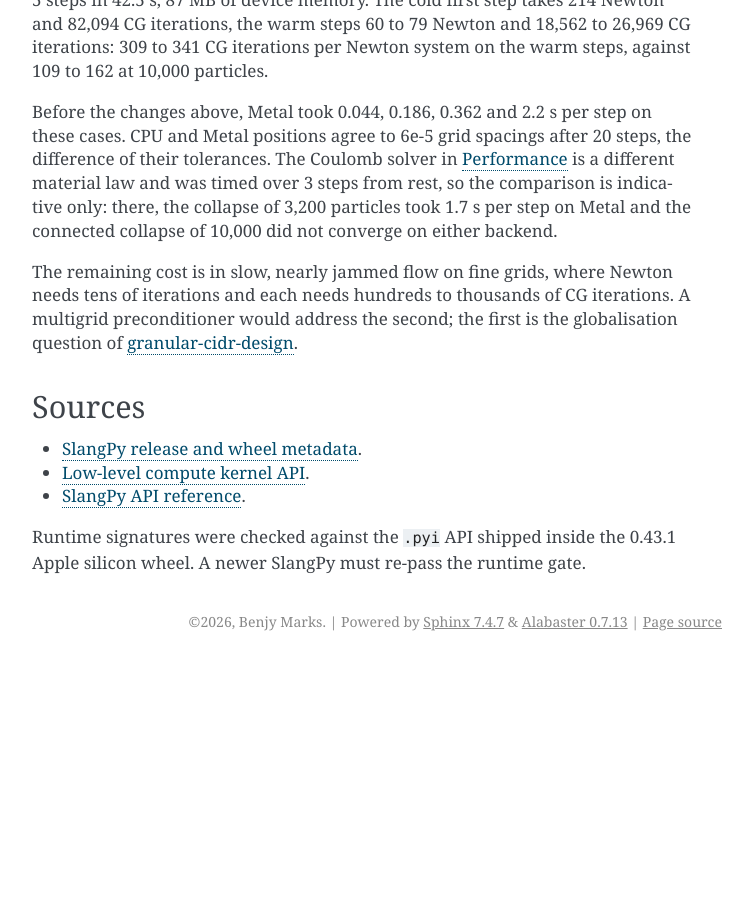
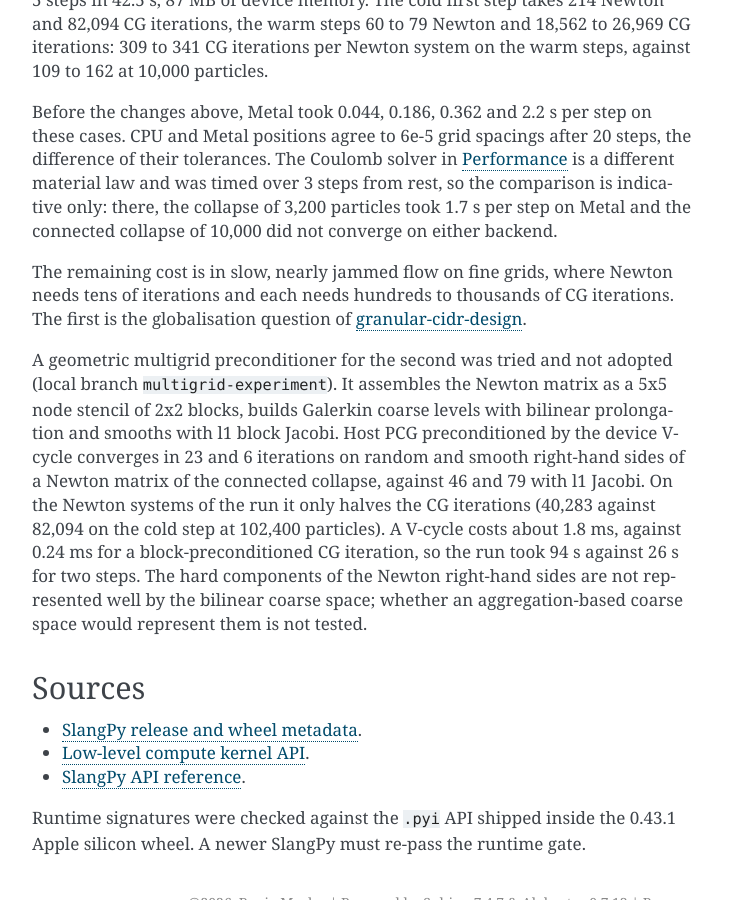
Before and after one commit to benjym/poly-mpm, a Sphinx documentation site: the page built from docs/gpu.md, in a window 1280 px wide and 900 px high, scrolled down 14372 px. Shown: the whole window, without its empty margins (388-1141 px from the left). Built offline with Sphinx 7.4.7, drawn with Linux system fonts in a browser that asks for light colours; before the commit the page ends 15033 px from its top, so only the background shows below that.

Commit message:
Record the multigrid preconditioner trial
Geometric multigrid for the Metal CIDR CG solves halves the iterations
on the 102,400-particle collapse but makes the run 3.6 times slower; the
implementation stays on the local branch multigrid-experiment. Record
the measurements in gpu.md and move the solver cost to the items that
need a decision.

Co-Authored-By: Claude Opus 5.5 <noreply@anthropic.com>

```diff
--- a/docs/gpu.md
+++ b/docs/gpu.md
@@ -557,9 +557,21 @@ steps from rest, so the comparison is indicative only: there, the collapse of
 
 The remaining cost is in slow, nearly jammed flow on fine grids, where Newton
 needs tens of iterations and each needs hundreds to thousands of CG iterations.
-A multigrid preconditioner would address the second; the first is the
-globalisation question of
+The first is the globalisation question of
 [granular-cidr-design](granular-cidr-design.md#frozen-step-results).
+
+A geometric multigrid preconditioner for the second was tried and not adopted
+(local branch `multigrid-experiment`). It assembles the Newton matrix as a 5x5
+node stencil of 2x2 blocks, builds Galerkin coarse levels with bilinear
+prolongation and smooths with l1 block Jacobi. Host PCG preconditioned by the
+device V-cycle converges in 23 and 6 iterations on random and smooth right-hand
+sides of a Newton matrix of the connected collapse, against 46 and 79 with l1
+Jacobi. On the Newton systems of the run it only halves the CG iterations
+(40,283 against 82,094 on the cold step at 102,400 particles). A V-cycle costs
+about 1.8 ms, against 0.24 ms for a block-preconditioned CG iteration, so the
+run took 94 s against 26 s for two steps. The hard components of the Newton
+right-hand sides are not represented well by the bilinear coarse space;
+whether an aggregation-based coarse space would represent them is not tested.
 
 ## Sources
 
```
Also changed, not shown: docs/implementation-todo.md (+12 -3 lines).
